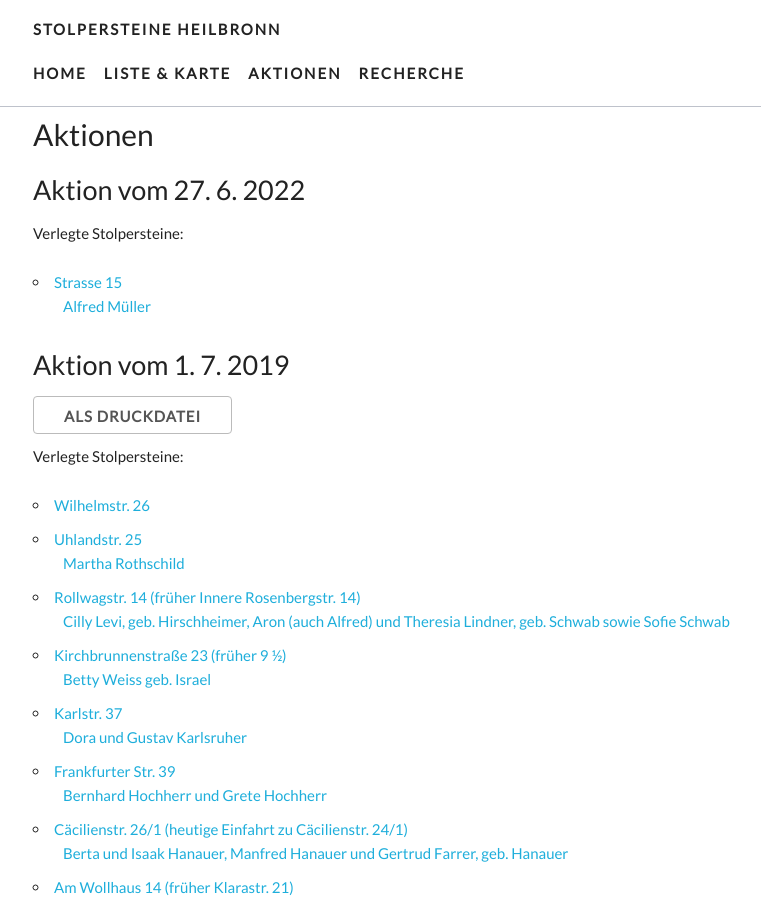
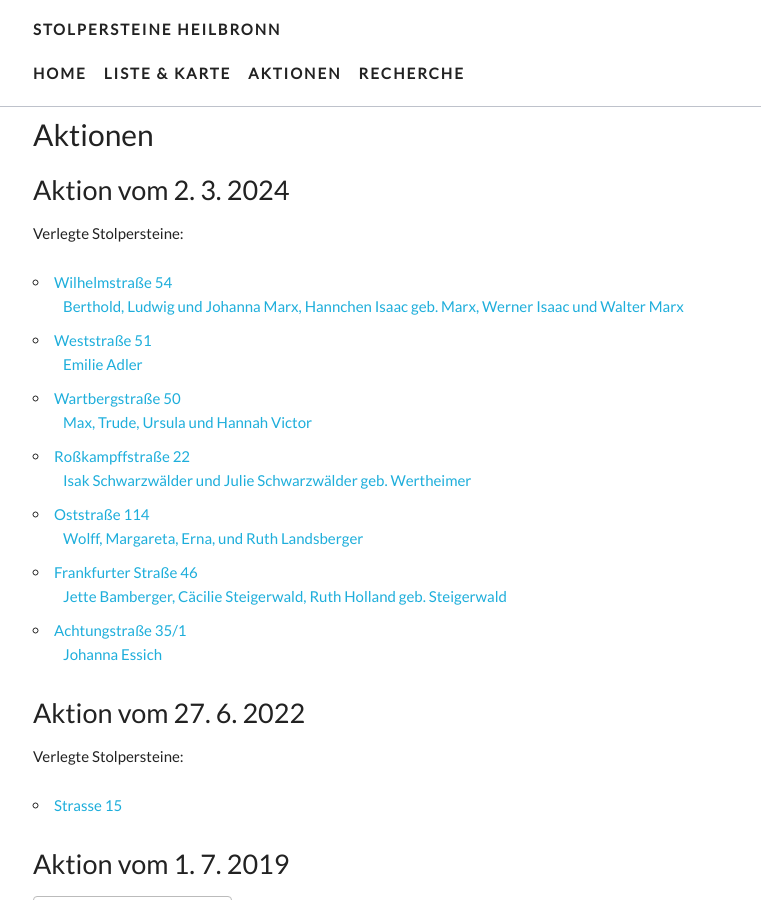
Before and after one commit to opendata-heilbronn/stolpersteine, a Jekyll site: the page built from aktionen.html, in a window 1280 px wide and 900 px high. Shown: the whole window, without its empty margins (147-908 px from the left). Built offline with Jekyll 4.4.1, drawn with Linux system fonts in a browser that asks for light colours; nearby versions of some CDN libraries; some web fonts are replaced.

Commit message:
add data from Stimme Artikel

```diff
--- /dev/null
+++ b/_list/achtungstr-35-1.md
@@ -0,0 +1,19 @@
+---
+title: Achtungstraße 35/1
+date: 2024-03-02 00:00:00 Z
+names: Johanna Essich
+steine:
+- - HIER WOHNTE
+  - Johanna Essich
+  -
+  -
+  -
+  -
+  -
+  -
+  -
+  -
+x: 49.13985162280405
+y: 9.209454075960391
+layout: item
+---
--- /dev/null
+++ b/_list/frankfurterstr-46.md
@@ -0,0 +1,39 @@
+---
+title: Frankfurter Straße 46
+date: 2024-03-02 00:00:00 Z
+names: Jette Bamberger, Cäcilie Steigerwald, Ruth Holland geb. Steigerwald
+steine:
+- - HIER WOHNTE
+  - Jette Bamberger
+  -
+  -
+  -
+  -
+  -
+  -
+  -
+  -
+- - HIER WOHNTE
+  - Cäcilie Steigerwald
+  -
+  -
+  -
+  -
+  -
+  -
+  -
+  -
+- - HIER WOHNTE
+  - Ruth Holland
+  -
+  -
+  -
+  -
+  -
+  -
+  -
+  -
+x: 49.14115077761462
+y: 9.208747538377374
+layout: item
+---
--- /dev/null
+++ b/_list/oststr-114.md
@@ -0,0 +1,49 @@
+---
+title: Oststraße 114
+date: 2024-03-02 00:00:00 Z
+names: Wolff, Margareta, Erna, und Ruth Landsberger
+steine:
+- - HIER WOHNTE
+  - Wolff Landsberger
+  -
+  -
+  -
+  -
+  -
+  -
+  -
+  -
+- - HIER WOHNTE
+  - Margareta Landsberger
+  -
+  -
+  -
+  -
+  -
+  -
+  -
+  -
+- - HIER WOHNTE
+  - Erna Landsberger
+  -
+  -
+  -
+  -
+  -
+  -
+  -
+  -
+- - HIER WOHNTE
+  - Ruth Landsberger
+  -
+  -
+  -
+  -
+  -
+  -
+  -
+  -
+x: 49.1445167544641
+y: 9.230340568499738
+layout: item
+---
```
Also changed, not shown: _list/roßkampffstr-22.md (added, +29 -0 lines), _list/wartbergstr-50.md (added, +49 -0 lines), _list/weststr-51.md (added, +19 -0 lines), _list/wilhelmstraße-54.md (added, +69 -0 lines), _list/wollhausstr-40.md (+11 -1 lines).
